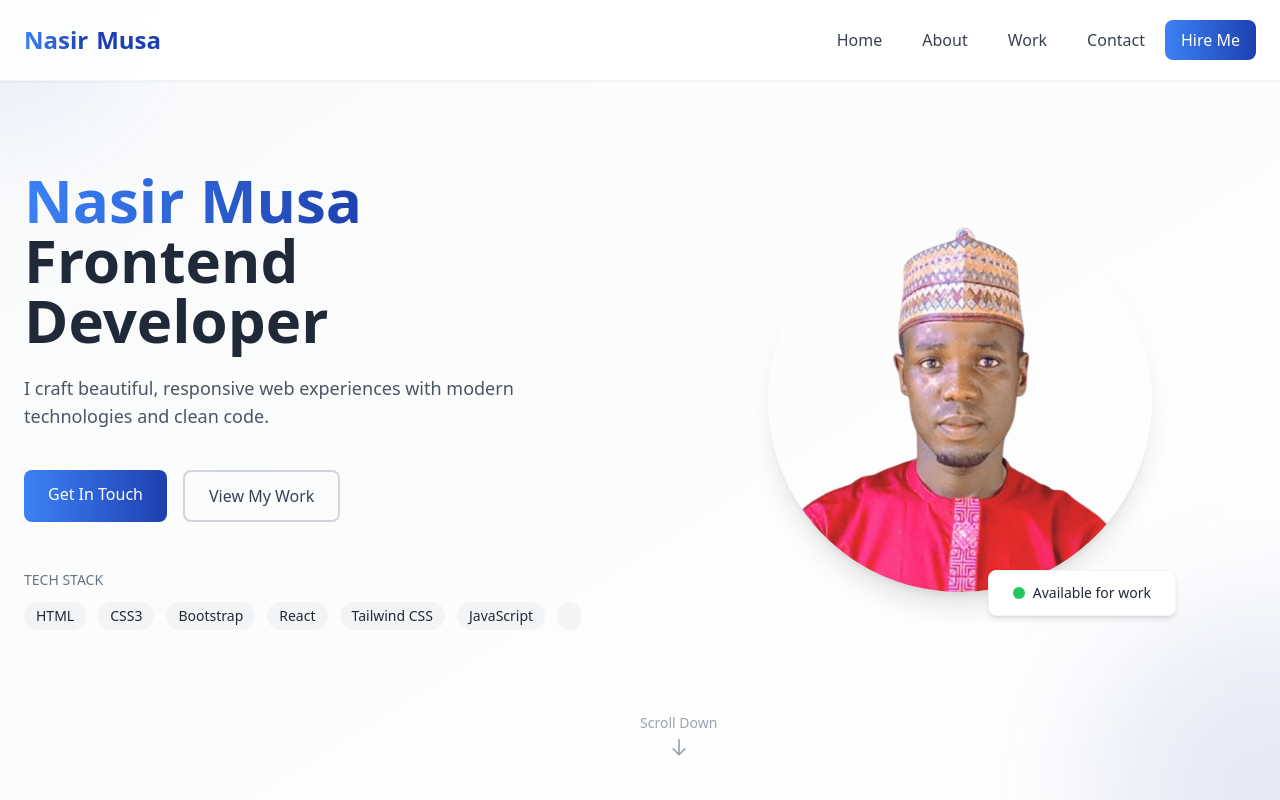
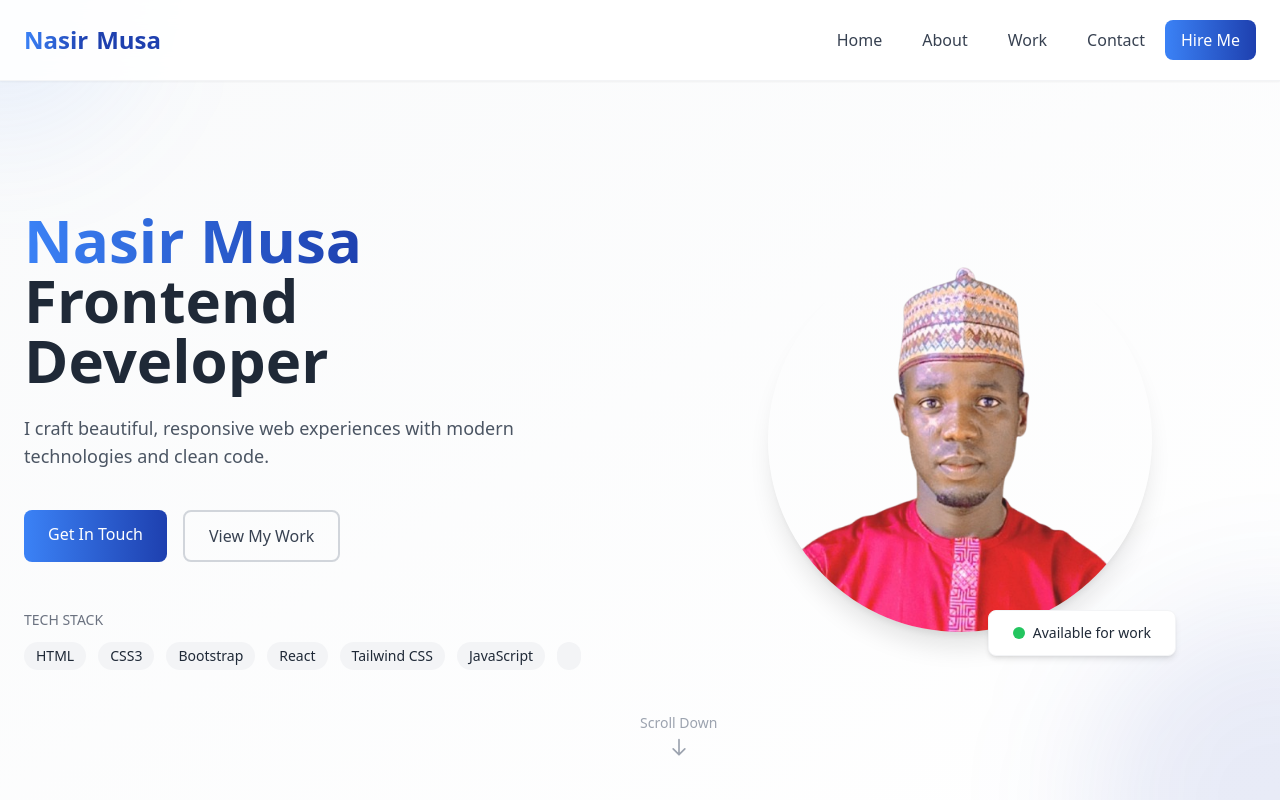
Before and after one commit to NASIRMUSA/nasirmusa, a website: page index.html in a window 1280 px wide. Shown: the top 800 px of the page. Drawn offline with nearby package versions, Linux system fonts and the light colour scheme.

Commit message:
fixedHero

```diff
--- a/index.html
+++ b/index.html
@@ -51,7 +51,7 @@
     </style>
 </head>
 
-<body class="bg-light text-dark font-sans antialiased">
+<body class="bg-light text-dark font-sans antialiased" >
 <!-- Modern Header/Navigation -->
 <header class="fixed w-full z-50" id="navbar">
     <nav class="bg-white/90 backdrop-blur-md shadow-sm border-b border-gray-100 transition-all duration-300">
@@ -127,7 +127,7 @@
 </header>
 
   <!-- Hero Section -->
-<section class="relative min-h-screen flex items-center overflow-hidden bg-gradient-to-br from-gray-50 to-white">
+<section class="relative min-h-screen flex items-center overflow-hidden bg-gradient-to-br from-gray-50 to-white" style="padding-top: 80px;">
   <!-- Background elements -->
   <div class="absolute inset-0 overflow-hidden">
     <div class="absolute top-0 left-0 w-64 h-64 bg-primary/10 rounded-full filter blur-3xl -translate-x-1/2 -translate-y-1/2"></div>
```
